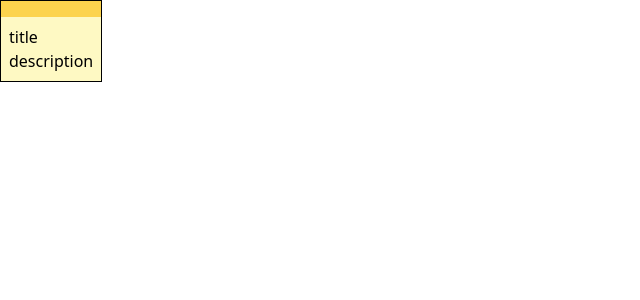
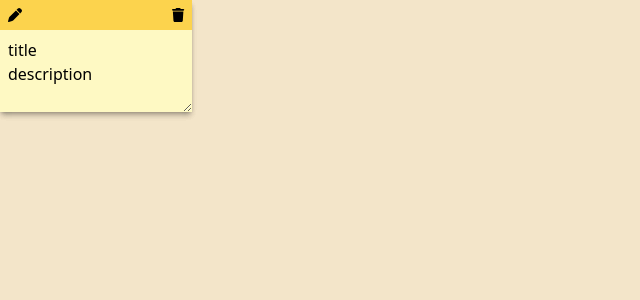
Before and after one commit to Dagukim/post-it, a React (Vite) app: page / in a window 1280 px wide. Shown: the top 300 px of the page, without its empty margins (0-640 px from the left). Built offline with nearby package versions, Linux system fonts and the light colour scheme.

Commit message:
change memo style

```diff
--- a/package.json
+++ b/package.json
@@ -10,6 +10,9 @@
     "preview": "vite preview"
   },
   "dependencies": {
+    "@fortawesome/fontawesome-svg-core": "^6.5.2",
+    "@fortawesome/free-solid-svg-icons": "^6.5.2",
+    "@fortawesome/react-fontawesome": "^0.2.0",
     "react": "^18.2.0",
     "react-dom": "^18.2.0",
     "react-draggable": "^4.4.6"
--- a/src/App.tsx
+++ b/src/App.tsx
@@ -1,42 +1,20 @@
-import { useEffect, useState } from 'react';
+import { useState } from 'react';
 import Memo from '@/memo';
 
 const App: React.FC = () => {
 	const [memos, setMemos] = useState<number[]>([1, 2, 3]);
 
-	const [defaultPosition, setDefaultPosition] = useState<{
-		x: number;
-		y: number;
-	}>({ x: 0, y: 0 });
-
-	useEffect(() => {
-		const updatePosition = () => {
-			const x = window.innerWidth / 2 - 50;
-			const y = window.innerHeight / 2 - 50;
-			setDefaultPosition({ x, y });
-		};
-		updatePosition();
-
-		window.addEventListener('resize', updatePosition);
-
-		return () => window.removeEventListener('resize', updatePosition);
-	}, []);
-
 	const handleMemoClick = (index: number) => {
 		const newMemos = [...memos];
-		const clickedMemo = newMemos.splice(index, 1);
-		newMemos.push(clickedMemo[0]);
+		const clickedMemo = newMemos.splice(index, 1)[0];
+		newMemos.push(clickedMemo);
 		setMemos(newMemos);
 	};
 
 	return (
-		<div className="relative w-full h-screen">
+		<div className="relative w-full h-screen overflow-hidden bg-[#f3e5c9]">
 			{memos.map((key, index) => (
-				<Memo
-					key={key}
-					defaultPosition={defaultPosition}
-					onClick={() => handleMemoClick(index)}
-				/>
+				<Memo key={key} onMouseDown={() => handleMemoClick(index)} />
 			))}
 		</div>
 	);
--- a/src/memo.tsx
+++ b/src/memo.tsx
@@ -1,16 +1,18 @@
+import { faPen, faTrash } from '@fortawesome/free-solid-svg-icons';
+import { FontAwesomeIcon } from '@fortawesome/react-fontawesome';
 import { useRef, useState } from 'react';
 import Draggable, { DraggableData, DraggableEvent } from 'react-draggable';
 
 interface MemoProps {
-	defaultPosition: { x: number; y: number };
-	onClick: () => void;
+	onMouseDown: () => void;
 }
 
-const Memo: React.FC<MemoProps> = ({ defaultPosition, onClick }) => {
-	const nodeRef = useRef(null);
-	const [position, setPosition] = useState<{ x: number; y: number }>(
-		defaultPosition
-	);
+const Memo: React.FC<MemoProps> = ({ onMouseDown }) => {
+	const nodeRef = useRef<HTMLDivElement>(null);
+	const [position, setPosition] = useState<{ x: number; y: number }>({
+		x: 0,
+		y: 0
+	});
 
 	const handleDrag = (_e: DraggableEvent, data: DraggableData) => {
 		const { x, y } = data;
@@ -20,20 +22,41 @@ const Memo: React.FC<MemoProps> = ({ defaultPosition, onClick }) => {
 	return (
 		<Draggable
 			nodeRef={nodeRef}
-			defaultPosition={defaultPosition}
 			onStop={handleDrag}
-			onMouseDown={onClick}
+			onMouseDown={onMouseDown}
 			handle="#handle"
+			bounds="parent"
 		>
 			<div
 				ref={nodeRef}
-				className="absolute bg-yellow-100 border border-black group"
+				className="absolute overflow-x-auto overflow-y-hidden bg-yellow-100 shadow-md resize max-w-80 min-w-48 min-h-28 group"
 			>
 				<div
 					id="handle"
-					className="transition-all duration-100 cursor-move bg-amber-300 group-hover:py-2"
-				></div>
-				<div className="p-2">
+					className="flex justify-between p-2 cursor-move bg-amber-300"
+				>
+					<button
+						className="transition-all duration-300 opacity-0 group-hover:opacity-100"
+						aria-label="edit"
+					>
+						<FontAwesomeIcon
+							className="block"
+							icon={faPen}
+							size="sm"
+						/>
+					</button>
+					<button
+						className="transition-all duration-300 opacity-0 group-hover:opacity-100"
+						aria-label="delete"
+					>
+						<FontAwesomeIcon
+							className="block"
+							icon={faTrash}
+							size="sm"
+						/>
+					</button>
+				</div>
+				<div className="p-2 break-words whitespace-pre-wrap">
 					<h2>title</h2>
 					<p>description</p>
 				</div>
```
Also changed, not shown: 1 other file (tests, documents, lock files or other folders).
